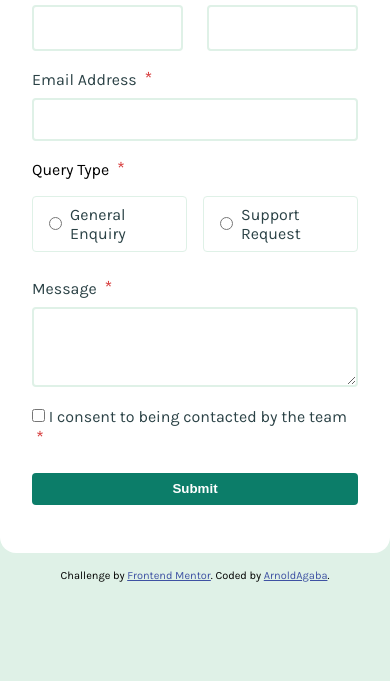
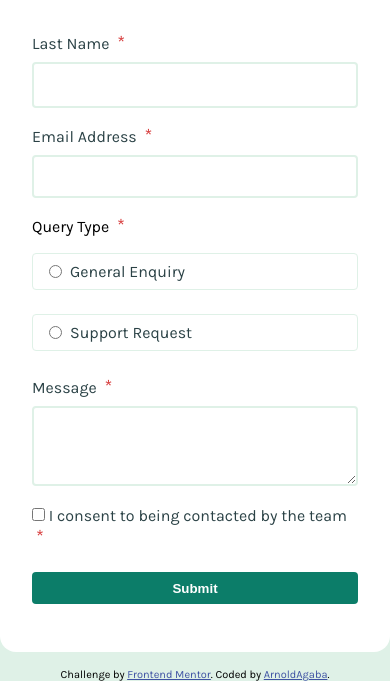
Before and after one commit to arnoldagaba/Contact-form-main, a plain HTML site: page index.html in a window 390 px wide. Shown: the part 203-884 px from the top of the page. Before the commit the page ends 844 px from the top, so only its background shows below. Drawn offline with Linux system fonts and the light colour scheme.

Commit message:
Add responsiveness for mobile phones

```diff
--- a/style.css
+++ b/style.css
@@ -220,3 +220,20 @@ button:hover {
 .attribution a {
     color: hsl(228, 45%, 44%);
 }
+
+
+
+/* RESPONSIVE DESIGN */
+@media (max-width: 767px) {
+    body {
+        height: max-content;
+    }
+
+    .names {
+        flex-direction: column;
+    }
+
+    .radio-btns {
+        flex-direction: column;
+    }
+}
```
